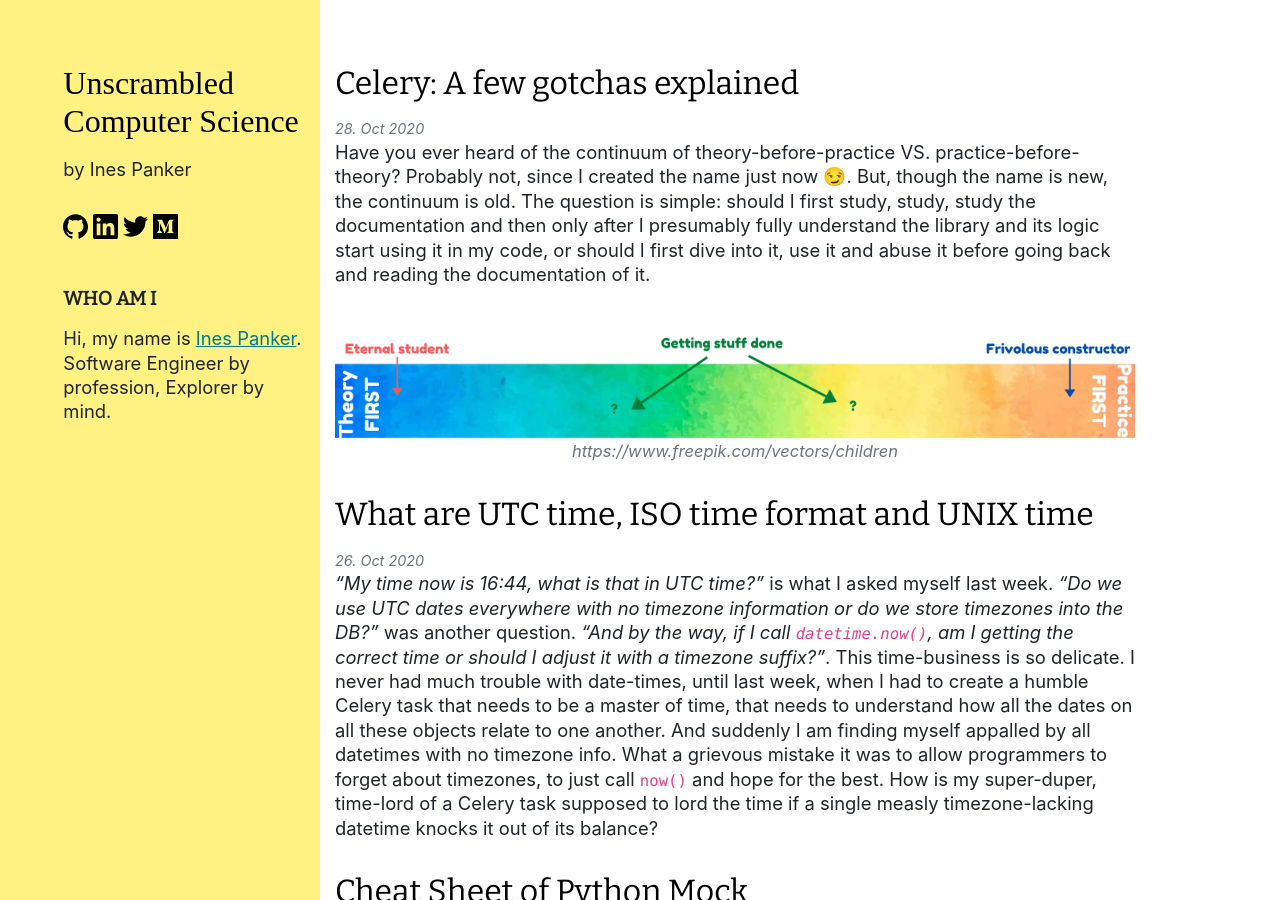
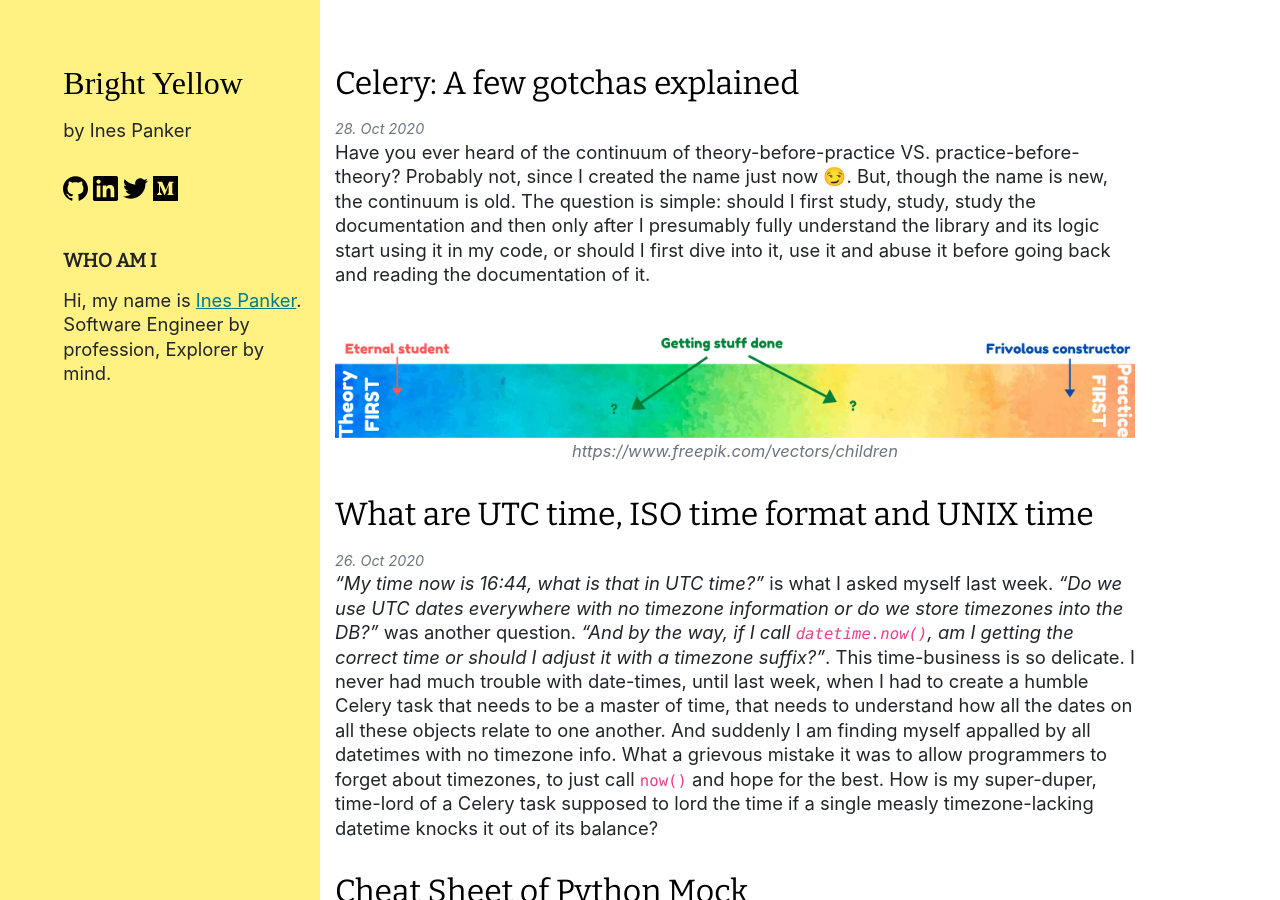
Before and after one commit to inesp/inesp.github.io, a Jekyll site: the page built from index.md, in a window 1280 px wide and 900 px high. Built offline with Jekyll 4.4.1, drawn with Linux system fonts in a browser that asks for light colours; some web fonts are replaced.

Commit message:
Rename blog

```diff
--- a/_config.yml
+++ b/_config.yml
@@ -13,7 +13,7 @@
 # you will see them accessed via {{ site.title }}, {{ site.email }}, and so on.
 # You can create any custom variable you would like, and they will be accessible
 # in the templates via {{ site.myvariable }}.
-title: Unscrambled Computer Science
+title: Bright Yellow
 author: Ines Panker
 description: ""
 baseurl: "" # the subpath of your site, e.g. /blog
```
